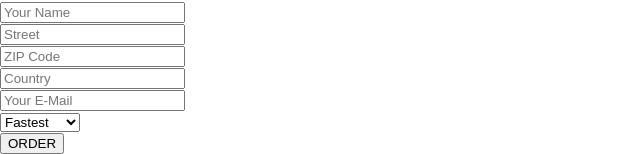
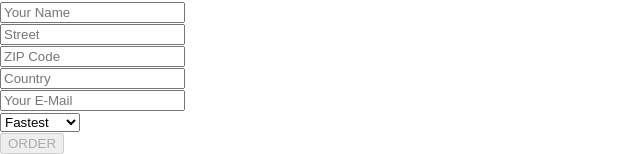
Before and after one commit to cesarfp/burguer-builder-app, a React app: page /checkout/contact-data in a window 1280 px wide. Shown: the part 1113-1267 px from the top of the page, without its empty margins (0-640 px from the left). Built offline with nearby package versions, Linux system fonts and the light colour scheme.

Commit message:
class 271

```diff
--- a/src/components/UI/Button/Button.css
+++ b/src/components/UI/Button/Button.css
@@ -22,3 +22,8 @@
 .Danger {
 	color: #944317;
 }
+
+.Button:disabled{
+	color:#ccc;
+	cursor:not-allowed;
+}
--- a/src/components/UI/Button/Button.js
+++ b/src/components/UI/Button/Button.js
@@ -3,6 +3,7 @@
 
 const button = (props) => (
 	<button
+		disabled = {props.disabled}
 		className={[classes.Button, classes[props.btnType]].join(' ')}
 		onClick={props.clicked}>{props.children}</button>
 )
--- a/src/containers/Checkout/ContactData/ContactData.js
+++ b/src/containers/Checkout/ContactData/ContactData.js
@@ -84,18 +84,15 @@
 					]
 
 				},
-				value:''
+				value:'',
+				valid: true
 			},
 
 		},
-		// name:'',
-		// email:'',
-		// address:{
-		// 	street:'',
-		// 	postalCode:''
-		// },
+		formIsValid:false,
 		loading:false
 	}
+
 	componentDidMount(){
 		console.log('ContactData - componentDidMount',this.props)
 	}
@@ -153,8 +150,13 @@
 		updatedFormElement.valid = this.checkValidity(updatedFormElement.value, updatedFormElement.validation)
 		updatedFormElement.touched = true
 		updatedOrderForm[inputIdentifier] = updatedFormElement
-		console.log(updatedFormElement)
-		this.setState({orderForm:updatedOrderForm})
+
+		let formIsValid = true
+		for(let inputIdentifier in updatedOrderForm){
+			formIsValid = updatedOrderForm[inputIdentifier].valid && formIsValid
+		}
+
+		this.setState({orderForm:updatedOrderForm, formIsValid: formIsValid})
 	}
 
 
@@ -186,7 +188,7 @@
 
 					))
 				}
-				<Button btnType="Success">ORDER</Button>
+				<Button btnType="Success" disabled={!this.state.formIsValid}>ORDER</Button>
 			</form>
 		);
 		if(this.state.loading){
```
